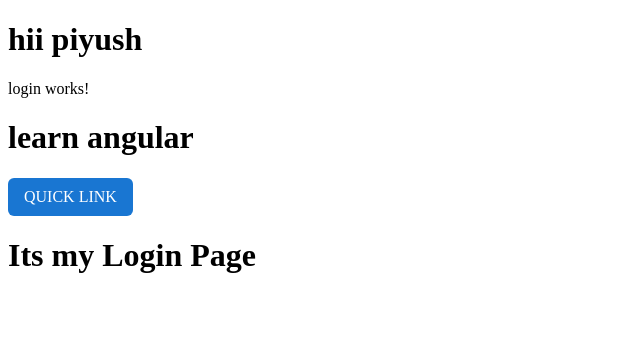
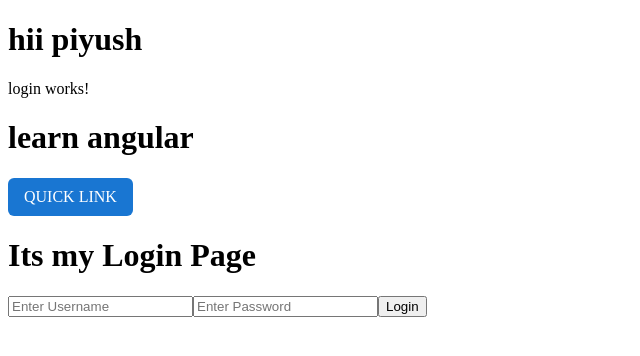
Before and after one commit to itsPiyush25/angular-project, an Angular app: page / in a window 1280 px wide. Shown: the top 356 px of the page, without its empty margins (0-640 px from the left). Built offline with nearby package versions, Linux system fonts and the light colour scheme.

Commit message:
added class, method ,constructor in model

```diff
--- a/src/app/app.module.ts
+++ b/src/app/app.module.ts
@@ -4,6 +4,7 @@ import { BrowserModule } from '@angular/platform-browser';
 import { AppRoutingModule } from './app-routing.module';
 import { AppComponent } from './app.component';
 import { LoginComponent } from './login/login.component';
+import { FormsModule } from '@angular/forms';
 
 @NgModule({
   declarations: [
@@ -12,7 +13,8 @@ import { LoginComponent } from './login/login.component';
   ],
   imports: [
     BrowserModule,
-    AppRoutingModule
+    AppRoutingModule,
+    FormsModule
   ],
   providers: [],
   bootstrap: [AppComponent]
--- a/src/app/login/login.component.html
+++ b/src/app/login/login.component.html
@@ -10,3 +10,24 @@
     </a>
 </form>
 <h1> Its my {{title}} </h1>
+
+<form>
+    <input
+     type = "text"
+     placeholder = "Enter Username"
+     [(ngModel)] = "username"
+     name="username"
+    />
+
+    <input
+     type = "password"
+     placeholder = "Enter Password"
+     [(ngModel)] = "password"
+     name="password"
+    />
+
+    <button type="button" (click)="onLogin()">Login</button>
+
+</form>
+
+<p></p>
--- a/src/app/login/login.component.ts
+++ b/src/app/login/login.component.ts
@@ -1,4 +1,5 @@
 import { Component } from '@angular/core';
+import { LoginRequest, LoginUser } from './login.model';
 
 @Component({
   selector: 'app-login',
@@ -12,8 +13,33 @@ export class LoginComponent {
   password : string = '';
 
   onLogin():void{
-    console.log('username',this.username);
-    console.log('password',this.password);
+
+    // console.log('username',this.username);
+    // console.log('password',this.password);
+
+    const loginData: LoginRequest = {
+      username : this.username,
+      password : this.password,
+      // email : this.email
+    };
+
+    if(!this.username || !this.password){
+      alert("Username/Password required...");
+      return;
+    }
+
+    console.log('Login request:',{
+      username : this.username,
+      password : this.password
+    })
+
+     const user = new LoginUser({
+        username : 'piyush',
+        password : 'Jarvis@26'
+    });
+
+    console.log(user.getWelcomeFromLogin());
+    console.log(user.validateLogin('jarvis'));
 
   }
 }
--- /dev/null
+++ b/src/app/login/login.model.ts
@@ -0,0 +1,41 @@
+export interface LoginRequest {
+    username : string;
+    password : string;
+    // email : string
+}
+
+export class LoginUser{
+    public username : string;
+    private password : string;
+    // private email : string;
+
+    // constructor - 1 primitive parameters
+
+    // constructor(username:string, password:string){
+    //     this.username = username;
+    //     this.password = password;
+    // }
+
+    // constructor - 2 object/interface based
+
+    constructor(data : LoginRequest){
+        const {username,password } = data;
+        this.username = username;
+        this.password = password;
+
+    }
+
+    validateLogin = (inputPassword: string): boolean => {
+        return this.password===inputPassword;
+    }
+
+    validatePassword(input : string):boolean{
+        return this.password ===input;
+    }
+
+    getWelcomeFromLogin() : string{
+        return `Welcome ${this.username}`; //literal
+    }
+
+    // multiple exports from a single file
+}
```
